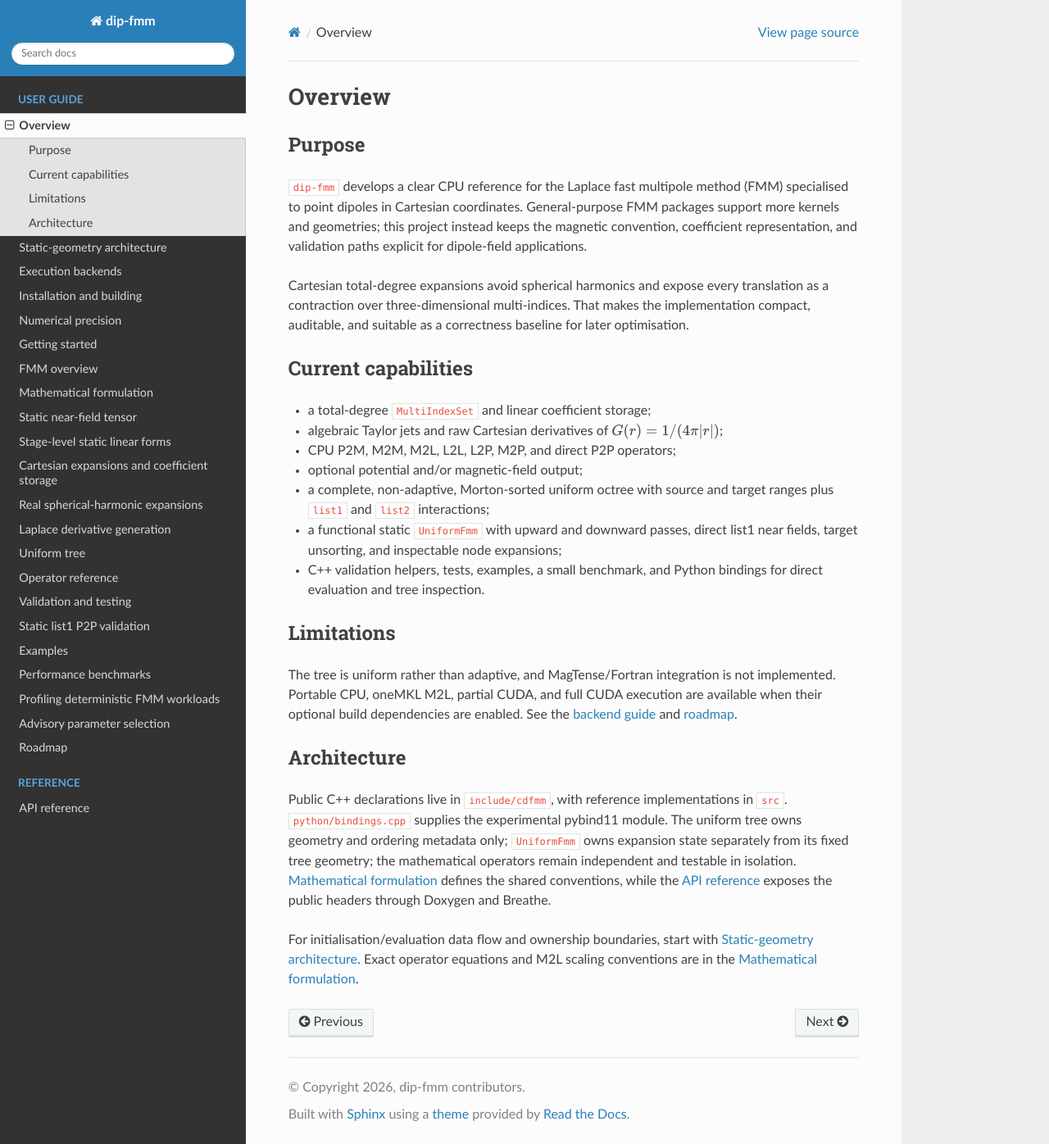
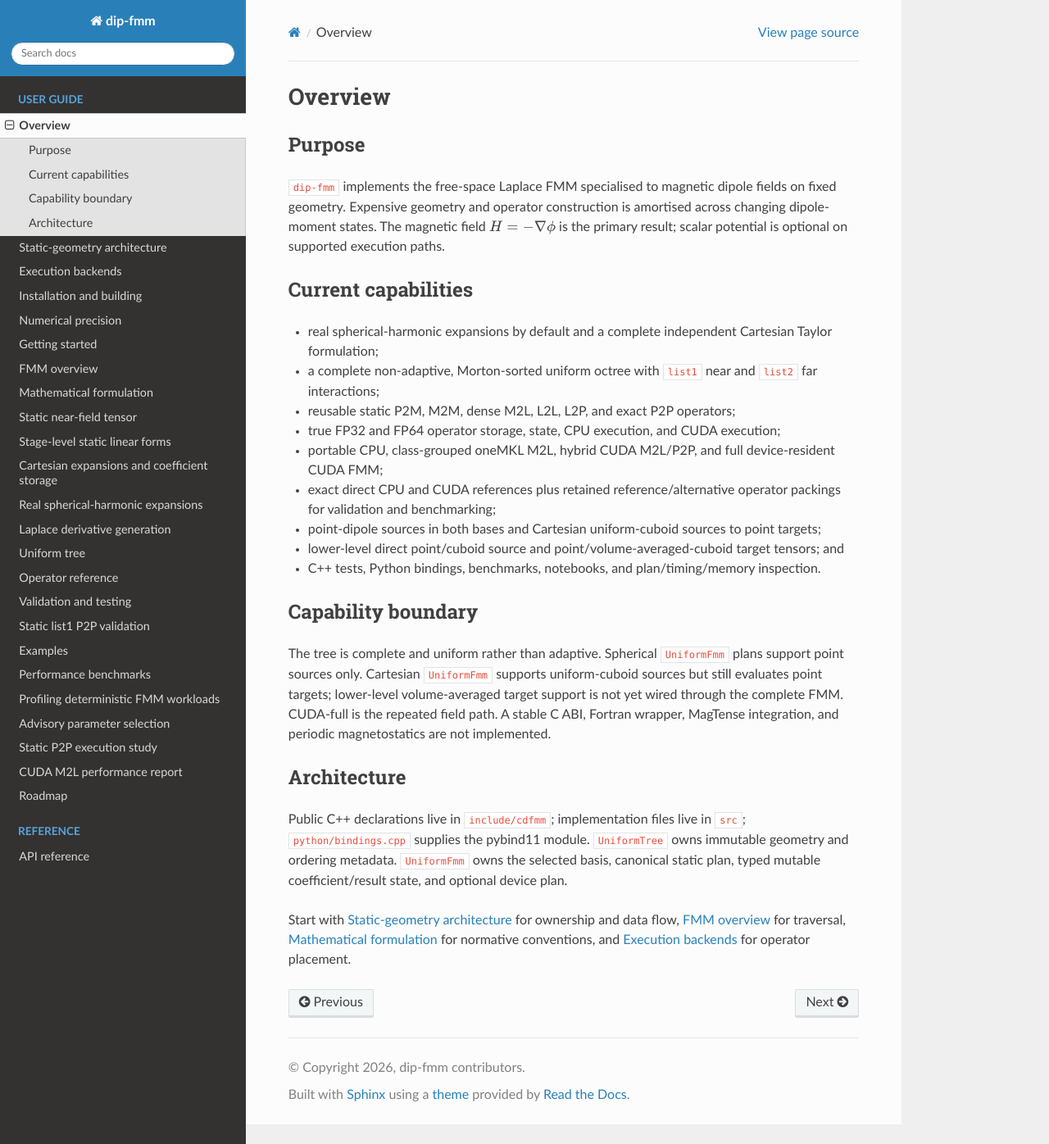
Before and after one commit to Ximtecs/dip-fmm, a Sphinx documentation site: the page built from docs/overview.md, in a window 1280 px wide and 1396 px high. Shown: the whole window at 82% size. Built offline with Sphinx 7.4.7 and the Read the Docs theme 3.1.0, drawn with Linux system fonts in a browser that asks for light colours; the version number is read from the project's files by our own code.

Commit message:
docs: refresh project overview and quick start

```diff
--- a/docs/overview.md
+++ b/docs/overview.md
@@ -2,50 +2,49 @@
 
 ## Purpose
 
-`dip-fmm` develops a clear CPU reference for the Laplace fast multipole method
-(FMM) specialised to point dipoles in Cartesian coordinates.  General-purpose
-FMM packages support more kernels and geometries; this project instead keeps
-the magnetic convention, coefficient representation, and validation paths
-explicit for dipole-field applications.
-
-Cartesian total-degree expansions avoid spherical harmonics and expose every
-translation as a contraction over three-dimensional multi-indices.  That makes
-the implementation compact, auditable, and suitable as a correctness baseline
-for later optimisation.
+`dip-fmm` implements the free-space Laplace FMM specialised to magnetic dipole
+fields on fixed geometry. Expensive geometry and operator construction is
+amortised across changing dipole-moment states. The magnetic field
+$H=-\nabla\phi$ is the primary result; scalar potential is optional on
+supported execution paths.
 
 ## Current capabilities
 
-- a total-degree `MultiIndexSet` and linear coefficient storage;
-- algebraic Taylor jets and raw Cartesian derivatives of
-  $G(r)=1/(4\pi|r|)$;
-- CPU P2M, M2M, M2L, L2L, L2P, M2P, and direct P2P operators;
-- optional potential and/or magnetic-field output;
-- a complete, non-adaptive, Morton-sorted uniform octree with source and target
-  ranges plus `list1` and `list2` interactions;
-- a functional static `UniformFmm` with upward and downward passes, direct
-  list1 near fields, target unsorting, and inspectable node expansions;
-- C++ validation helpers, tests, examples, a small benchmark, and Python
-  bindings for direct evaluation and tree inspection.
+- real spherical-harmonic expansions by default and a complete independent
+  Cartesian Taylor formulation;
+- a complete non-adaptive, Morton-sorted uniform octree with `list1` near and
+  `list2` far interactions;
+- reusable static P2M, M2M, dense M2L, L2L, L2P, and exact P2P operators;
+- true FP32 and FP64 operator storage, state, CPU execution, and CUDA execution;
+- portable CPU, class-grouped oneMKL M2L, hybrid CUDA M2L/P2P, and full
+  device-resident CUDA FMM;
+- exact direct CPU and CUDA references plus retained reference/alternative
+  operator packings for validation and benchmarking;
+- point-dipole sources in both bases and Cartesian uniform-cuboid sources to
+  point targets;
+- lower-level direct point/cuboid source and point/volume-averaged-cuboid target
+  tensors; and
+- C++ tests, Python bindings, benchmarks, notebooks, and plan/timing/memory
+  inspection.
 
-## Limitations
+## Capability boundary
 
-The tree is uniform rather than adaptive, and MagTense/Fortran integration is
-not implemented. Portable CPU, oneMKL M2L, partial CUDA, and full CUDA
-execution are available when their optional build dependencies are enabled.
-See the [backend guide](backends.md) and [roadmap](roadmap.md).
+The tree is complete and uniform rather than adaptive. Spherical
+`UniformFmm` plans support point sources only. Cartesian `UniformFmm` supports
+uniform-cuboid sources but still evaluates point targets; lower-level
+volume-averaged target support is not yet wired through the complete FMM.
+CUDA-full is the repeated field path. A stable C ABI, Fortran wrapper, MagTense
+integration, and periodic magnetostatics are not implemented.
 
 ## Architecture
 
-Public C++ declarations live in `include/cdfmm`, with reference
-implementations in `src`.  `python/bindings.cpp` supplies the experimental
-pybind11 module.  The uniform tree owns geometry and ordering metadata only;
-`UniformFmm` owns expansion state separately from its fixed tree geometry;
-the mathematical operators remain independent and testable in isolation.
-[Mathematical formulation](math.md) defines
-the shared conventions, while the [API reference](api.rst) exposes the public
-headers through Doxygen and Breathe.
+Public C++ declarations live in `include/cdfmm`; implementation files live in
+`src`; `python/bindings.cpp` supplies the pybind11 module. `UniformTree` owns
+immutable geometry and ordering metadata. `UniformFmm` owns the selected basis,
+canonical static plan, typed mutable coefficient/result state, and optional
+device plan.
 
-For initialisation/evaluation data flow and ownership boundaries, start with
-[Static-geometry architecture](static-architecture.md). Exact operator
-equations and M2L scaling conventions are in the
-[Mathematical formulation](math.md).
+Start with [Static-geometry architecture](static-architecture.md) for ownership
+and data flow, [FMM overview](fmm-overview.md) for traversal,
+[Mathematical formulation](math.md) for normative conventions, and
+[Execution backends](backends.md) for operator placement.
```
Also changed, not shown: README.md (+37 -38 lines), docs/getting-started.md (+21 -3 lines), docs/index.md (+9 -7 lines).
